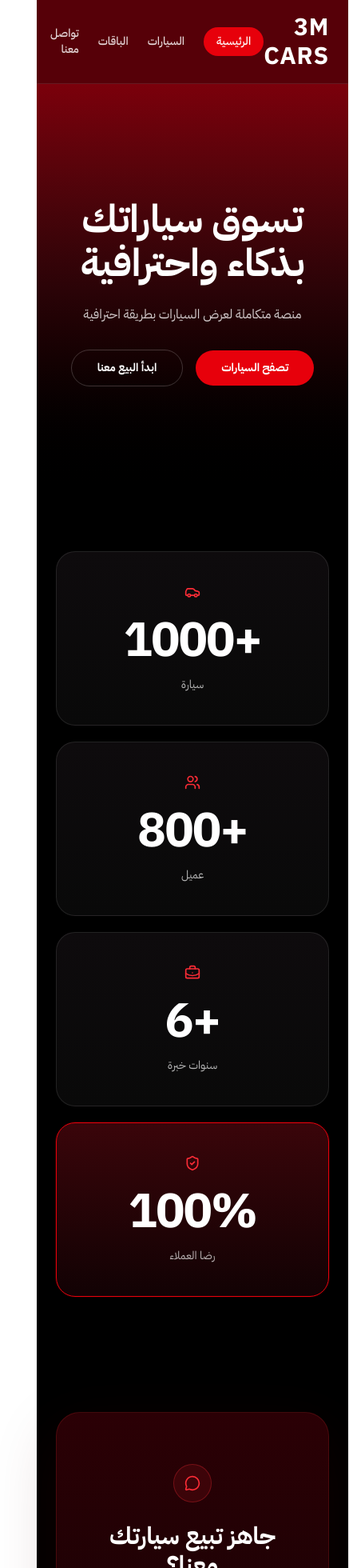
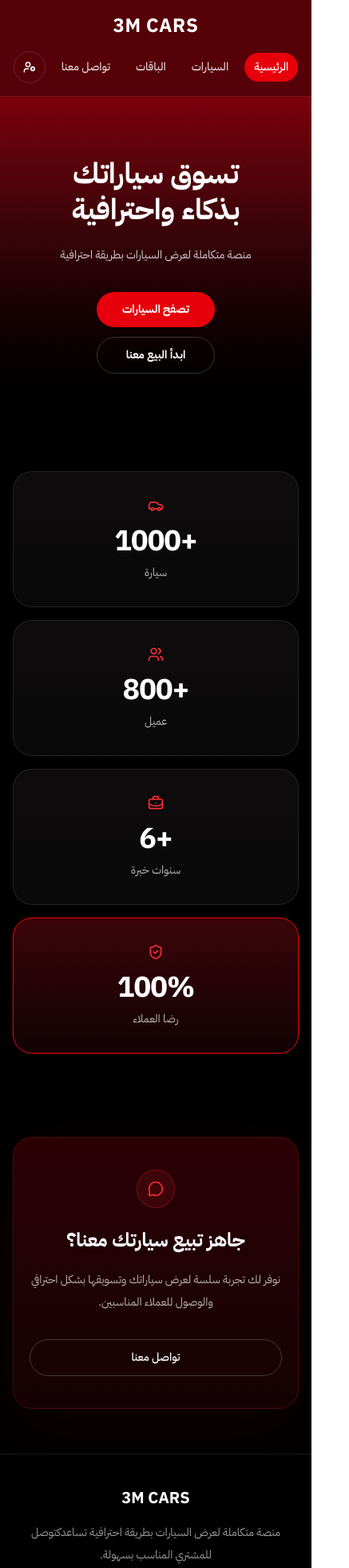
Before and after one commit to themujtebe/3m-cars, a Next.js app: page / in a window 390 px wide. Shown: the top 1960 px of the page at 80% size, 437 px wide, since content can reach past the window. Built offline with nearby package versions, Linux system fonts and the light colour scheme.

Commit message:
make website responsive across mobile tablet and desktop

```diff
--- a/app/packages/page.tsx
+++ b/app/packages/page.tsx
@@ -53,20 +53,20 @@ export default function PackagesPage() {
       <Header />
 
       <section className="bg-gradient-to-b from-[#7b000b] via-[#2a0307] to-black">
-        <div className="mx-auto max-w-7xl px-6 py-20 text-center md:py-24">
-          <h1 className="text-4xl font-extrabold md:text-6xl">
+        <div className="mx-auto max-w-7xl px-4 py-16 text-center sm:px-6 sm:py-20 md:py-24">
+          <h1 className="text-4xl font-extrabold sm:text-5xl md:text-6xl">
             اختر الباقة المناسبة لك!
           </h1>
 
-          <p className="mx-auto mt-6 max-w-3xl text-sm leading-8 text-white/72 md:text-lg">
+          <p className="mx-auto mt-6 max-w-3xl text-sm leading-7 text-white/72 sm:text-base sm:leading-8 md:text-lg">
             استمتع بخدماتنا المتنوعة واختر الباقة التي تناسبك، ثم اضغط على زر
             الاستمرار للتحدث معنا مباشرة على مدار الساعة.
           </p>
         </div>
       </section>
 
-      <section className="mx-auto max-w-7xl px-6 py-16">
-        <div className="grid gap-6 md:grid-cols-3">
+      <section className="mx-auto max-w-7xl px-4 py-12 sm:px-6 sm:py-16">
+        <div className="grid gap-6 md:grid-cols-2 xl:grid-cols-3">
           {packages.map((pkg) => {
             const whatsappText = encodeURIComponent(
               `السلام عليكم، أرغب في الاشتراك في ${pkg.name}`
@@ -76,23 +76,25 @@ export default function PackagesPage() {
             return (
               <div
                 key={pkg.id}
-                className={`relative rounded-[28px] border p-8 text-right transition duration-300 hover:-translate-y-1 ${
+                className={`relative rounded-[24px] border p-6 text-right transition duration-300 hover:-translate-y-1 sm:rounded-[28px] sm:p-8 ${
                   pkg.highlighted
                     ? "border-red-600 bg-gradient-to-b from-[#3a050a] to-[#120204] shadow-[0_0_0_1px_rgba(255,0,0,0.12)]"
                     : "border-white/10 bg-gradient-to-b from-[#0e0b0d] to-[#090909]"
                 }`}
               >
                 {pkg.badge ? (
-                  <div className="absolute right-6 top-6 rounded-full bg-red-600 px-3 py-1 text-xs font-bold text-white">
+                  <div className="absolute right-5 top-5 rounded-full bg-red-600 px-3 py-1 text-xs font-bold text-white sm:right-6 sm:top-6">
                     {pkg.badge}
                   </div>
                 ) : null}
 
                 <div className="pt-8">
-                  <h2 className="text-2xl font-extrabold">{pkg.name}</h2>
+                  <h2 className="text-xl font-extrabold sm:text-2xl">
+                    {pkg.name}
+                  </h2>
 
                   <div className="mt-5">
-                    <p className="text-5xl font-extrabold text-white">
+                    <p className="text-4xl font-extrabold text-white sm:text-5xl">
                       {pkg.price}
                     </p>
                     <p className="mt-2 text-sm text-white/60">{pkg.currency}</p>
@@ -112,7 +114,7 @@ export default function PackagesPage() {
                     href={whatsappLink}
                     target="_blank"
                     rel="noreferrer"
-                    className={`mt-8 inline-flex rounded-full px-6 py-3 text-sm font-bold transition ${
+                    className={`mt-8 inline-flex w-full justify-center rounded-full px-6 py-3 text-sm font-bold transition sm:w-auto ${
                       pkg.highlighted
                         ? "bg-red-600 text-white hover:bg-red-500"
                         : "border border-white/20 text-white hover:border-white/40 hover:bg-white/5"
--- a/app/page.tsx
+++ b/app/page.tsx
@@ -48,21 +48,21 @@ export default function HomePage() {
       <Header />
 
       <section className="bg-gradient-to-b from-[#7b000b] via-[#2a0307] to-black">
-        <div className="mx-auto flex min-h-[520px] max-w-7xl flex-col items-center justify-center px-6 text-center">
-          <h1 className="text-5xl font-extrabold leading-[1.15] md:text-7xl">
+        <div className="mx-auto flex min-h-[420px] max-w-7xl flex-col items-center justify-center px-4 py-16 text-center sm:px-6 sm:py-20 md:min-h-[520px]">
+          <h1 className="text-4xl font-extrabold leading-tight sm:text-5xl md:text-6xl lg:text-7xl">
             تسوق سياراتك
             <br />
             بذكاء واحترافية
           </h1>
 
-          <p className="mt-6 text-base text-white/80 md:text-lg">
+          <p className="mt-5 max-w-2xl text-sm leading-7 text-white/80 sm:text-base md:text-lg">
             منصة متكاملة لعرض السيارات بطريقة احترافية
           </p>
 
-          <div className="mt-8 flex flex-wrap items-center justify-center gap-4">
+          <div className="mt-8 flex flex-col items-center gap-3 sm:flex-row sm:flex-wrap sm:justify-center">
             <Link
               href="/cars"
-              className="inline-flex rounded-full bg-red-600 px-8 py-3 text-sm font-bold text-white transition hover:bg-red-500"
+              className="inline-flex w-full justify-center rounded-full bg-red-600 px-8 py-3 text-sm font-bold text-white transition hover:bg-red-500 sm:w-auto"
             >
               تصفح السيارات
             </Link>
@@ -71,7 +71,7 @@ export default function HomePage() {
               href={whatsappLink}
               target="_blank"
               rel="noreferrer"
-              className="inline-flex rounded-full border border-white/20 px-8 py-3 text-sm font-bold text-white transition hover:border-white/40 hover:bg-white/5"
+              className="inline-flex w-full justify-center rounded-full border border-white/20 px-8 py-3 text-sm font-bold text-white transition hover:border-white/40 hover:bg-white/5 sm:w-auto"
             >
               ابدأ البيع معنا
             </a>
@@ -79,42 +79,42 @@ export default function HomePage() {
         </div>
       </section>
 
-      <section className="mx-auto max-w-7xl px-6 py-16 md:py-20">
-        <div className="grid gap-5 md:grid-cols-2 xl:grid-cols-4">
+      <section className="mx-auto max-w-7xl px-4 py-12 sm:px-6 sm:py-16 md:py-20">
+        <div className="grid gap-4 sm:grid-cols-2 xl:grid-cols-4">
           {stats.map((item, index) => {
             const Icon = item.icon;
 
             return (
               <div
                 key={index}
-                className={`rounded-[24px] border px-6 py-10 text-center transition duration-300 hover:-translate-y-1 ${
+                className={`rounded-[24px] border px-6 py-8 text-center transition duration-300 hover:-translate-y-1 sm:py-10 ${
                   item.highlighted
                     ? "border-red-600 bg-gradient-to-b from-[#3a050a] to-[#120204] shadow-[0_0_0_1px_rgba(255,0,0,0.12)]"
                     : "border-white/10 bg-gradient-to-b from-[#0e0b0d] to-[#090909]"
                 }`}
               >
-                <Icon className="mx-auto mb-5 h-5 w-5 text-red-500" />
-                <div className="text-6xl font-extrabold leading-none tracking-tight">
+                <Icon className="mx-auto mb-4 h-5 w-5 text-red-500 sm:mb-5" />
+                <div className="text-4xl font-extrabold leading-none tracking-tight sm:text-5xl lg:text-6xl">
                   {item.value}
                 </div>
-                <div className="mt-4 text-sm text-white/70">{item.label}</div>
+                <div className="mt-3 text-sm text-white/70">{item.label}</div>
               </div>
             );
           })}
         </div>
       </section>
 
-      <section id="contact" className="mx-auto max-w-5xl px-6 py-20 md:py-24">
-        <div className="rounded-[30px] border border-red-900/40 bg-gradient-to-b from-[#2b0005] to-[#150204] px-8 py-16 text-center shadow-[0_25px_80px_rgba(90,0,0,0.18)]">
+      <section id="contact" className="mx-auto max-w-5xl px-4 py-14 sm:px-6 sm:py-20 md:py-24">
+        <div className="rounded-[24px] border border-red-900/40 bg-gradient-to-b from-[#2b0005] to-[#150204] px-5 py-10 text-center shadow-[0_25px_80px_rgba(90,0,0,0.18)] sm:rounded-[30px] sm:px-8 sm:py-16">
           <div className="mx-auto mb-6 flex h-12 w-12 items-center justify-center rounded-full border border-red-500/30 bg-red-500/10">
             <MessageCircle className="h-5 w-5 text-red-500" />
           </div>
 
-          <h2 className="text-3xl font-extrabold md:text-5xl">
+          <h2 className="text-2xl font-extrabold sm:text-3xl md:text-5xl">
             جاهز تبيع سيارتك معنا؟
           </h2>
 
-          <p className="mx-auto mt-5 max-w-3xl text-sm leading-8 text-white/70 md:text-base">
+          <p className="mx-auto mt-5 max-w-3xl text-sm leading-7 text-white/70 sm:text-base sm:leading-8">
             نوفر لك تجربة سلسة لعرض سياراتك وتسويقها بشكل احترافي والوصول للعملاء
             المناسبين.
           </p>
@@ -124,7 +124,7 @@ export default function HomePage() {
               href={whatsappLink}
               target="_blank"
               rel="noreferrer"
-              className="inline-flex rounded-full border border-white/20 px-7 py-3 text-sm font-medium text-white transition hover:border-white/40 hover:bg-white/5"
+              className="inline-flex w-full justify-center rounded-full border border-white/20 px-7 py-3 text-sm font-medium text-white transition hover:border-white/40 hover:bg-white/5 sm:w-auto"
             >
               تواصل معنا
             </a>
--- a/components/Footer.tsx
+++ b/components/Footer.tsx
@@ -4,13 +4,13 @@ import { MessageCircle } from "lucide-react";
 export default function Footer() {
   return (
     <footer className="border-t border-white/10 bg-black text-white">
-      <div className="mx-auto max-w-7xl px-6 py-12">
+      <div className="mx-auto max-w-7xl px-4 py-10 sm:px-6 sm:py-12">
         <div className="grid gap-10 text-center md:grid-cols-3 md:text-right">
           <div>
-            <h3 className="text-xl font-extrabold">3M CARS</h3>
+            <h3 className="text-xl font-extrabold sm:text-2xl">3M CARS</h3>
             <p className="mt-4 text-sm leading-7 text-white/60">
               منصة متكاملة لعرض السيارات بطريقة احترافية تساعدك
-              <br />
+              <br className="hidden sm:block" />
               توصل للمشتري المناسب بسهولة.
             </p>
           </div>
--- a/components/Header.tsx
+++ b/components/Header.tsx
@@ -11,22 +11,18 @@ export default function Header() {
     const isActive = pathname === href;
 
     return isActive
-      ? "rounded-full bg-red-600 px-4 py-2 text-white transition hover:bg-red-500"
-      : "transition hover:text-white";
+      ? "rounded-full bg-red-600 px-3 py-2 text-white transition hover:bg-red-500"
+      : "rounded-full px-3 py-2 text-white/80 transition hover:text-white";
   };
 
   return (
     <header className="sticky top-0 z-50 border-b border-white/10 bg-[#5b0008]/95 backdrop-blur">
-      <div className="mx-auto flex max-w-7xl items-center justify-between px-6 py-4">
-
-        {/* Logo */}
-        <div className="text-3xl font-extrabold tracking-wide">
+      <div className="mx-auto flex max-w-7xl flex-col gap-4 px-4 py-4 sm:px-6 lg:flex-row lg:items-center lg:justify-between">
+        <div className="text-center text-2xl font-extrabold tracking-wide sm:text-3xl lg:text-right">
           3M CARS
         </div>
 
-        {/* Nav */}
-        <nav className="flex items-center gap-6 text-sm font-medium text-white/85">
-
+        <nav className="flex flex-wrap items-center justify-center gap-2 text-sm font-medium lg:justify-start">
           <Link href="/" className={navLinkClass("/")}>
             الرئيسية
           </Link>
@@ -39,24 +35,21 @@ export default function Header() {
             الباقات
           </Link>
 
-          {/* 🔥 تم التعديل هنا */}
           <a
             href="https://wa.me/97336414730?text=السلام عليكم، حاب أستفسر عن خدماتكم"
             target="_blank"
             rel="noreferrer"
-            className="transition hover:text-white"
+            className="rounded-full px-3 py-2 text-white/80 transition hover:text-white"
           >
             تواصل معنا
           </a>
 
-          {/* Admin Icon */}
           <Link
             href="/admin"
-            className="flex h-10 w-10 items-center justify-center rounded-full border border-white/15 transition hover:border-white/30 hover:bg-white/5"
+            className="flex h-10 w-10 items-center justify-center rounded-full border border-white/15 text-white transition hover:border-white/30 hover:bg-white/5"
           >
             <UserCog className="h-4 w-4" />
           </Link>
-
         </nav>
       </div>
     </header>
```
Also changed, not shown: app/cars/page.tsx (+23 -19 lines).
